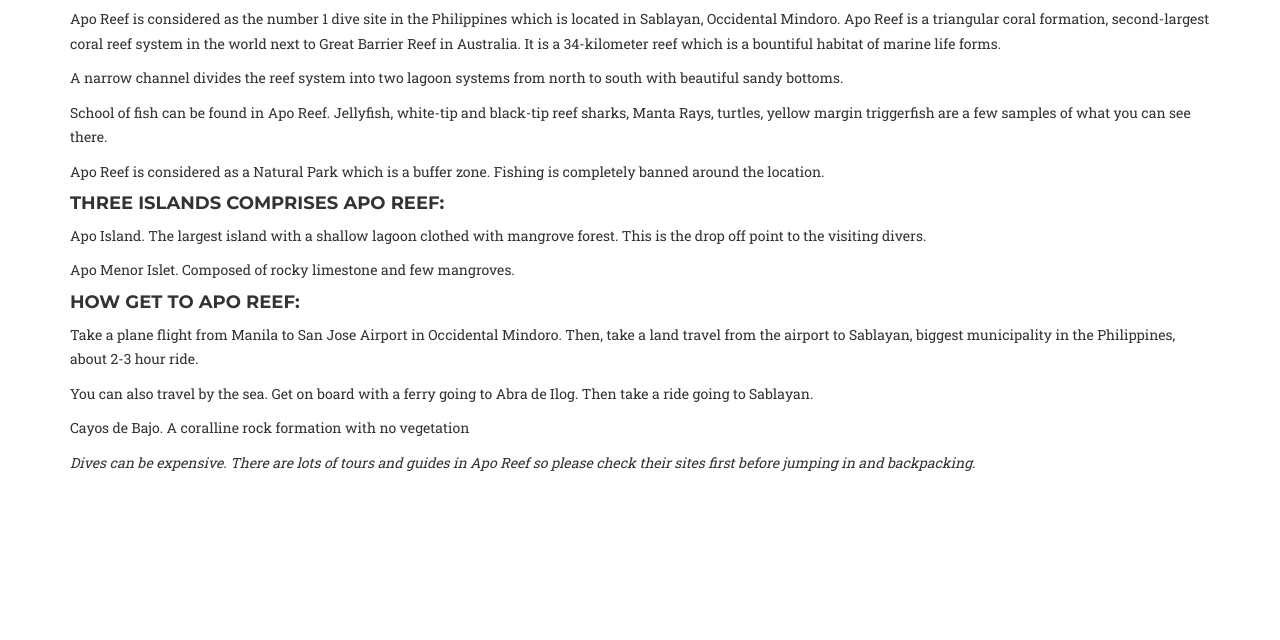
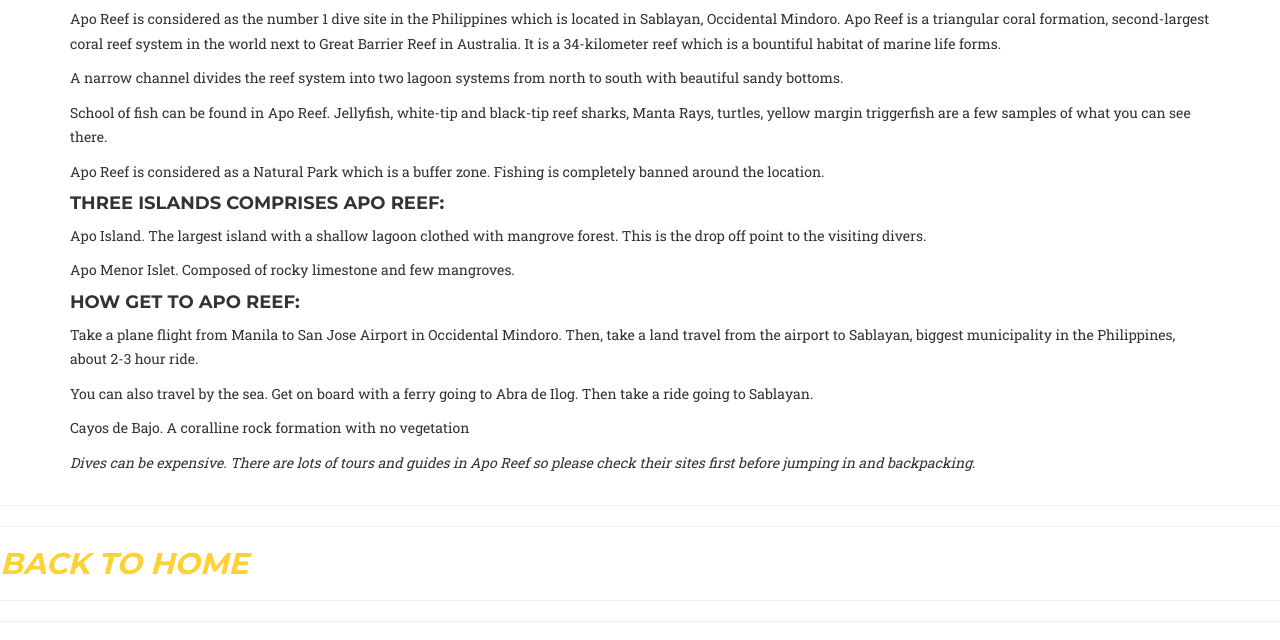
Before and after one commit to haidewandaga/onepage.github.io, a website: page laporeef.html in a window 1280 px wide. Shown: the part 552-1192 px from the top of the page. Before the commit the page ends 1037 px from the top, so only its background shows below. Drawn offline with nearby package versions, Linux system fonts and the light colour scheme; a web font is replaced by a local one.

Commit message:
Update laporeef.html

```diff
--- a/laporeef.html
+++ b/laporeef.html
@@ -99,6 +99,9 @@
             </div>
         </div>
     </div>
+    <hr><hr>
+    <h2><a href="index.html"><strong><em>Back to HOME</em></strong></h2>
+    <hr><hr>
 
     <!-- jQuery -->
     <script src="vendor/jquery/jquery.min.js"></script>
```
